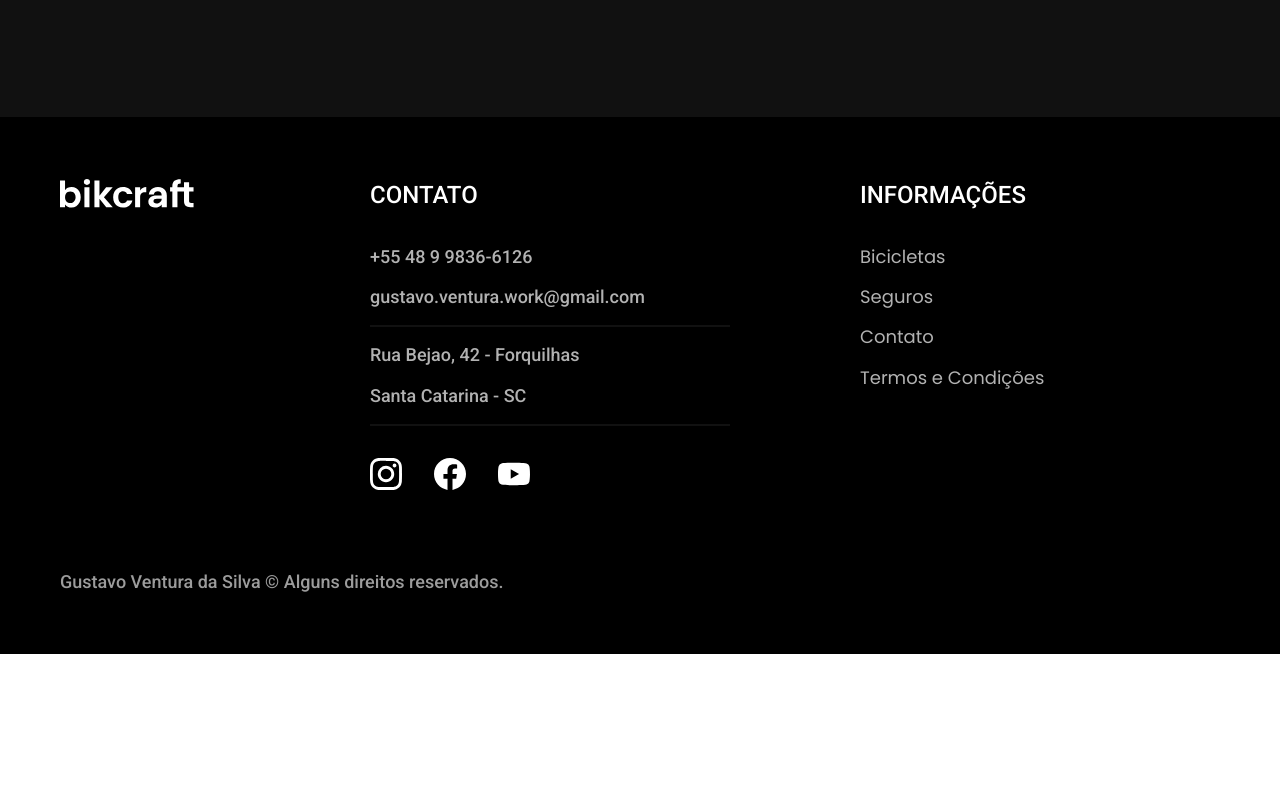
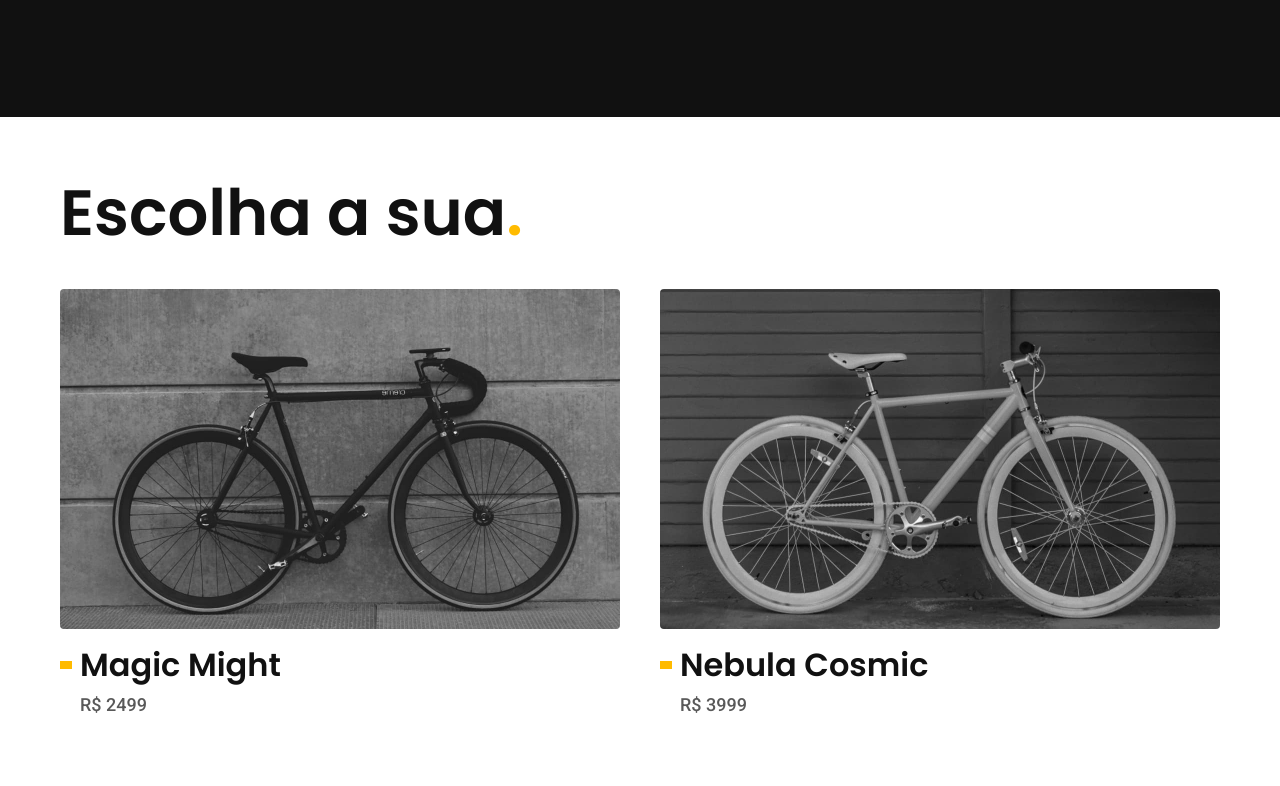
Before and after one commit to guttovms/bikcraft, a website: page bicicletas/nimbus.html in a window 1280 px wide. Shown: the part 1354-2140 px from the top of the page. Before the commit the page ends 2008 px from the top, so only its background shows below. Drawn offline with Linux system fonts and the light colour scheme.

Commit message:
feat(add-lib's-and-more-bike)

```diff
--- /dev/null
+++ b/babel.config.json
@@ -0,0 +1,3 @@
+{
+  "presets": ["@babel/preset-env"]
+}
--- a/bicicletas/nimbus.html
+++ b/bicicletas/nimbus.html
@@ -84,6 +84,26 @@
         </div>
     </main>
 
+    <article class="bicicletas-lista container">
+      <h2 class=" font-xxl">Escolha a sua<span class="color-yellow-100">.</span></h2>
+      <ul>
+          <li>
+              <a href="./bicicletas/magic.html">
+                  <img src="/img/bicicletas/magic.jpg" alt="bicicleta-preta">
+              <h3 class="font-xl">Magic Might</h3>
+              <span class="font-md-roboto color-gray-800">R$ 2499</span>
+              </a>
+          </li>
+          <li>
+              <a href="./bicicletas/nebula.html">
+                  <img src="/img/bicicletas/nebula.jpg" alt="bicicleta-preta">
+              <h3 class="font-xl">Nebula Cosmic</h3>
+              <span class="font-md-roboto color-gray-800">R$ 3999</span>
+              </a>
+          </li>
+      </ul>
+  </article>
+
     <footer class="footer-bg">
         <div class="footer container">
           <img src="../img/bikcraft.svg" alt="Bikcraft">
--- a/css/bicicletas/bicicletas-listas/style.css
+++ b/css/bicicletas/bicicletas-listas/style.css
@@ -1,20 +1,19 @@
 .bicicletas-lista {
     padding-top: 60px;
     padding-bottom: 120px;
+    overflow: hidden; /* Adicione esta linha */
 }
 
-.bicicletas-lista h2{
+.bicicletas-lista h2 {
     margin-bottom: 40px;
 }
 
-.bicicletas-lista ul{
+.bicicletas-lista ul {
     gap: 40px;
-   display: flex;
-   padding: 0 20px;
-   overflow: scroll;
-   max-width: 1400px;
-   margin-left: auto;
-   margin-right: auto;
+    display: flex;
+    max-width: 1400px;
+    margin-left: auto;
+    margin-right: auto;
 }
 
 .bicicletas-lista li {
@@ -47,8 +46,7 @@
 }
 
 .bicicletas-lista a:hover h3::before {
-width: 24px;
-
+    width: 24px;
 }
 
 .bicicletas-lista li span {
```
Also changed, not shown: package.json (added, +13 -0 lines), .eslintrc.json (added), .prettierrc.json (added), bicicletas.html (line endings or trailing spaces), 1 other file.
